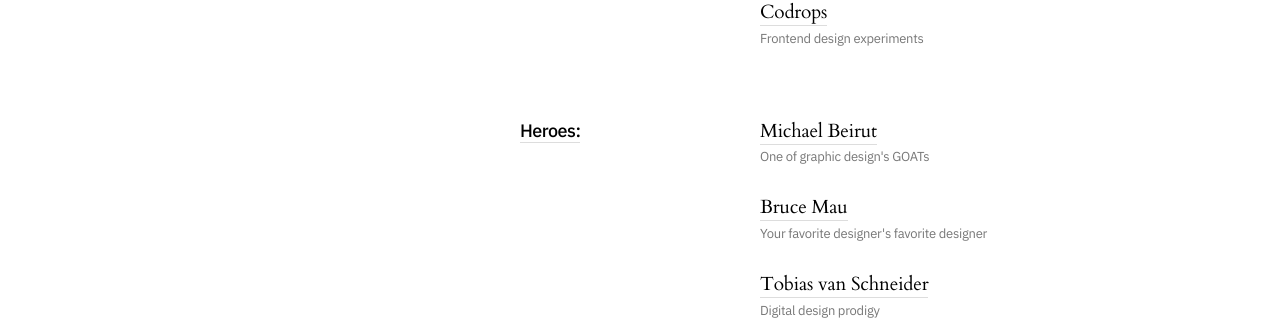
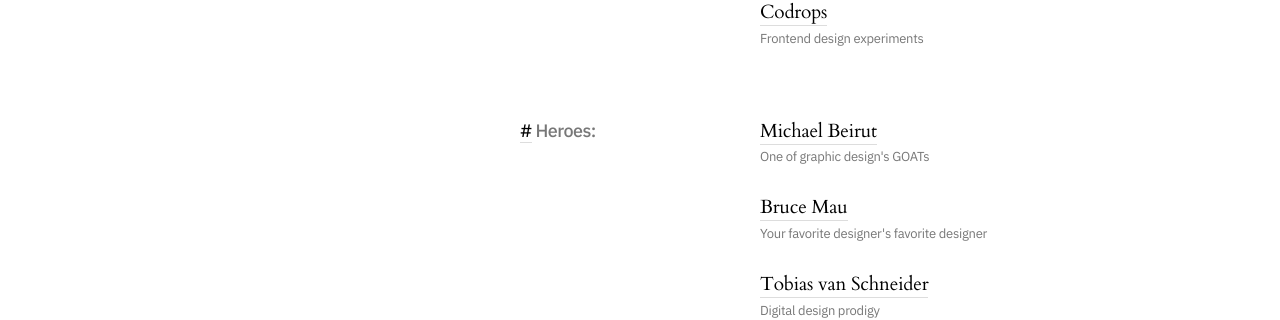
Before and after one commit to jeremydcherry/jeremydcherry.github.io, a Jekyll site: the page built from content/resources.md, in a window 1280 px wide and 900 px high. Shown: the part 398-718 px from the top of the window. Built offline with Jekyll 4.4.1, drawn with Linux system fonts in a browser that asks for light colours.

Commit message:
Resources section link test

```diff
--- a/content/resources.md
+++ b/content/resources.md
@@ -43,7 +43,7 @@
 	</div>
   </div>
   <div class="column-third col-third-2_resources">
-  	<h3 class="list"><a href="#heroes" class="section-link">Heroes:</a></h3>
+  	<h3 class="list"><a href="#heroes" class="section-link">#</a> Heroes:</h3>
   </div>
   <!-- List -->
   <div class="column-third col-third-3_resources">
```
